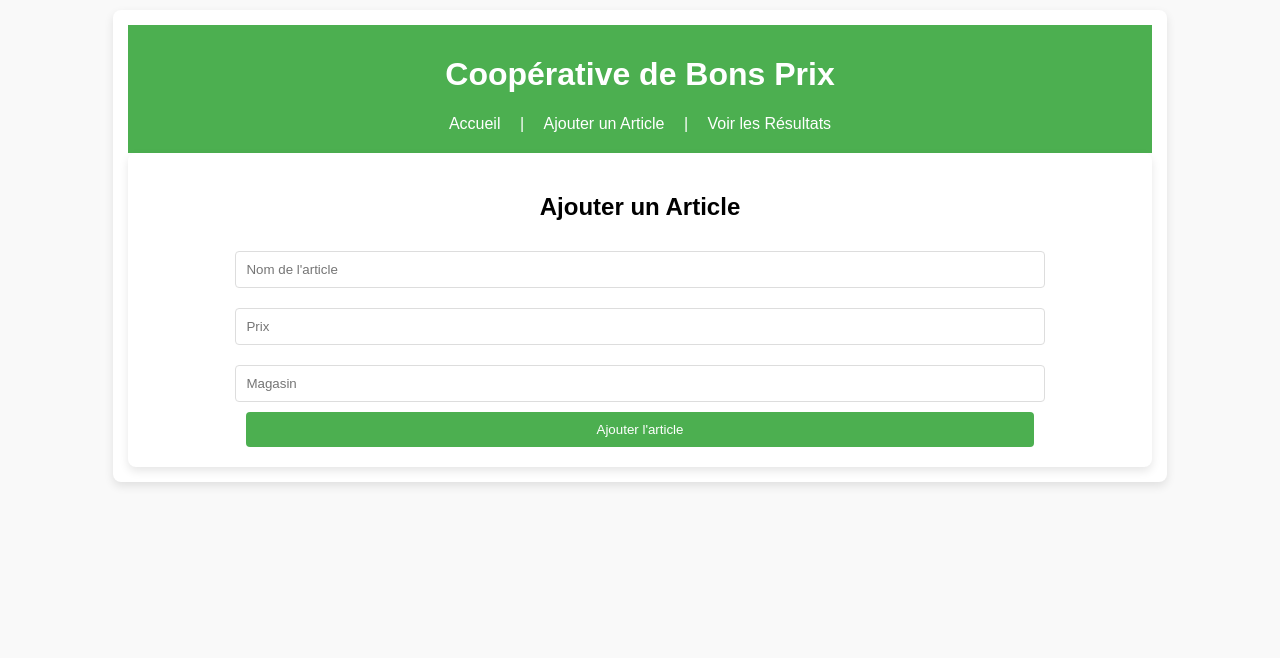
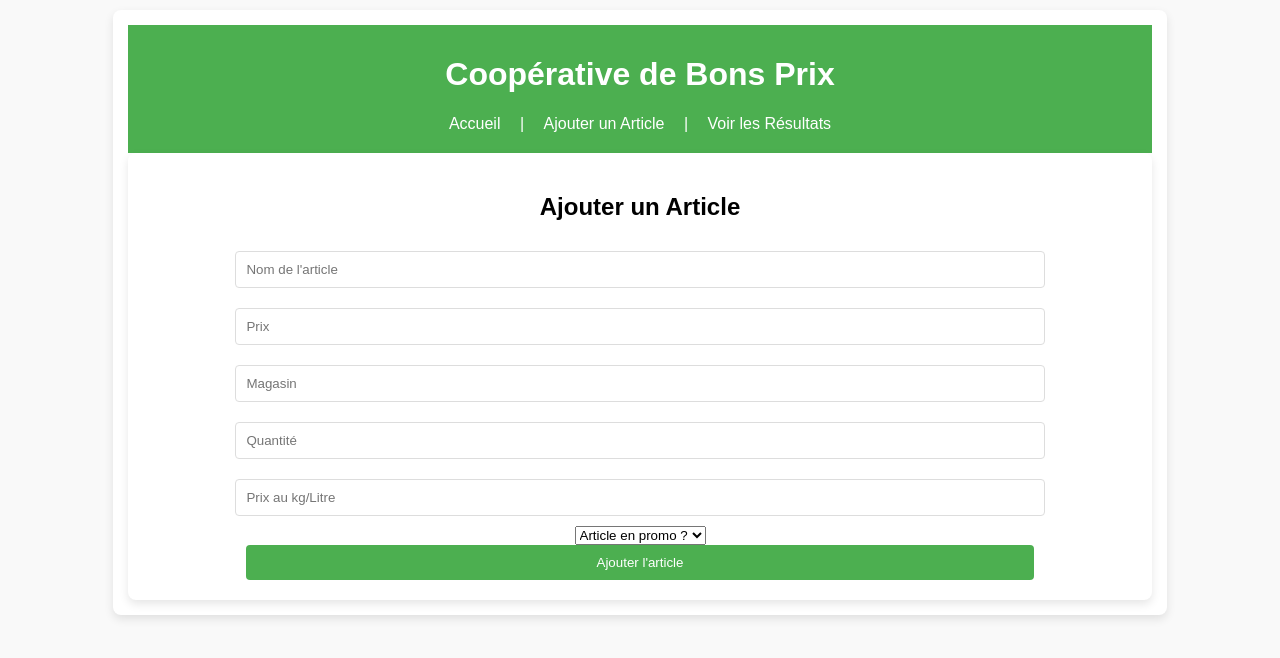
Before and after one commit to MarioHit/ap-prix, a React (Vite) app: page /ajouter in a window 1280 px wide. Shown: the top 658 px of the page. Built offline with nearby package versions, Linux system fonts and the light colour scheme.

Commit message:
Ajout des autres colonnes

```diff
--- a/src/Formulaire.tsx
+++ b/src/Formulaire.tsx
@@ -1,12 +1,7 @@
 // src/Formulaire.tsx
 import React, { useState } from 'react';
 import './Formulaire.css'; // Importer le CSS
-
-interface Article {
-  nom: string;
-  prix: string;
-  magasin: string;
-}
+import { Article } from './types'; // Importer l'interface
 
 interface FormulaireProps {
   onAddArticle: (article: Article) => void;
@@ -16,14 +11,21 @@ const Formulaire: React.FC<FormulaireProps> = ({ onAddArticle }) => {
   const [nom, setNom] = useState('');
   const [prix, setPrix] = useState('');
   const [magasin, setMagasin] = useState('');
+  const [quantite, setQuantite] = useState('');
+  const [prixAuKgLitre, setPrixAuKgLitre] = useState('');
+  const [enPromo, setEnPromo] = useState('');
 
   const handleSubmit = (e: React.FormEvent) => {
     e.preventDefault();
-    const article = { nom, prix, magasin };
+    const article: Article = { nom, prix, magasin, quantite, prixAuKgLitre, enPromo };
     onAddArticle(article); // Appelle la fonction pour ajouter l'article
-    setNom(''); // Réinitialiser les champs
+    // Réinitialiser les champs
+    setNom('');
     setPrix('');
     setMagasin('');
+    setQuantite('');
+    setPrixAuKgLitre('');
+    setEnPromo('');
   };
 
   return (
@@ -50,6 +52,25 @@ const Formulaire: React.FC<FormulaireProps> = ({ onAddArticle }) => {
         onChange={(e) => setMagasin(e.target.value)}
         required
       />
+      <input
+        type="text"
+        placeholder="Quantité"
+        value={quantite}
+        onChange={(e) => setQuantite(e.target.value)}
+        required
+      />
+      <input
+        type="text"
+        placeholder="Prix au kg/Litre"
+        value={prixAuKgLitre}
+        onChange={(e) => setPrixAuKgLitre(e.target.value)}
+        required
+      />
+      <select value={enPromo} onChange={(e) => setEnPromo(e.target.value)} required>
+        <option value="">Article en promo ?</option>
+        <option value="oui">Oui</option>
+        <option value="non">Non</option>
+      </select>
       <button type="submit">Ajouter l'article</button>
     </form>
   );
--- a/src/Resultats.tsx
+++ b/src/Resultats.tsx
@@ -19,6 +19,9 @@ const Resultats: React.FC<ResultatsProps> = ({ articles }) => {
             <p><strong>Nom :</strong> {article.nom}</p>
             <p><strong>Prix :</strong> {article.prix} €</p>
             <p><strong>Magasin :</strong> {article.magasin}</p>
+            <p><strong>Quantité :</strong> {article.quantite}</p>
+            <p><strong>Prix au kg/Litre :</strong> {article.prixAuKgLitre} €</p>
+            <p><strong>Article en promo :</strong> {article.enPromo}</p>
             <hr />
           </div>
         ))
--- a/src/types.ts
+++ b/src/types.ts
@@ -3,4 +3,7 @@ export interface Article {
     nom: string;
     prix: string;
     magasin: string;
-  }
+    quantite: string; // Nouvelle propriété
+    prixAuKgLitre: string; // Nouvelle propriété
+    enPromo: string; // Nouve
+}
```
